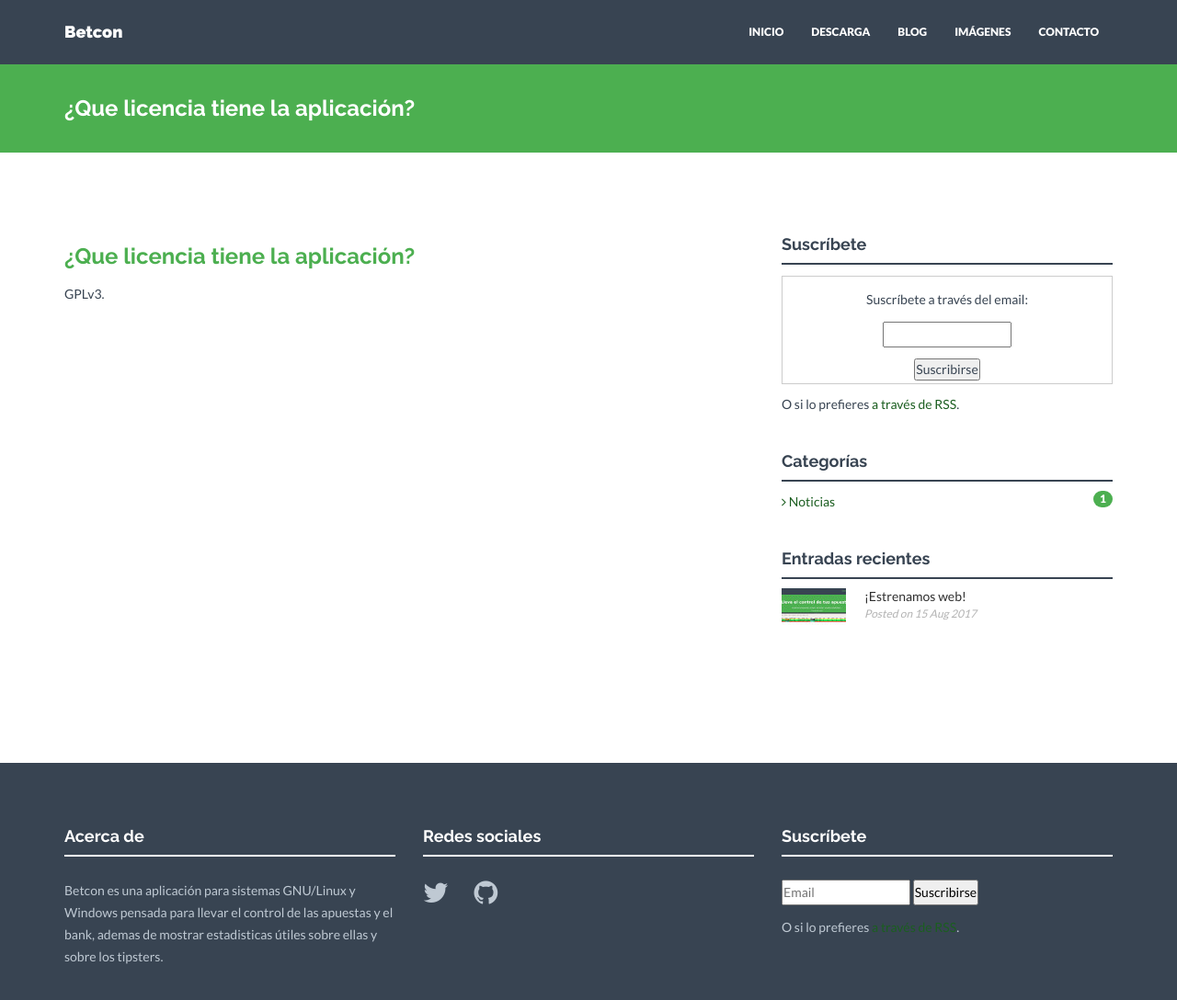
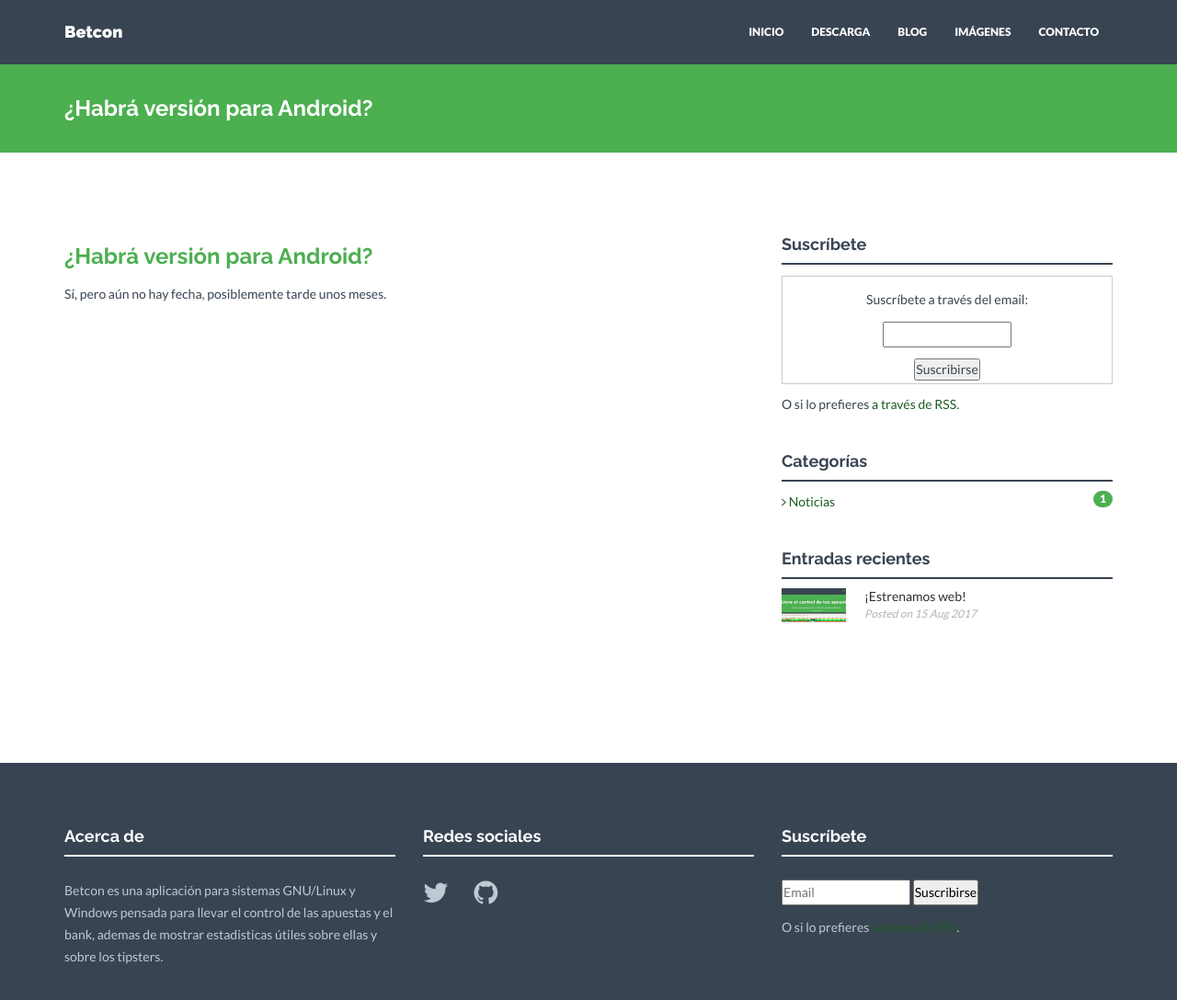
Before and after one commit to soker90/betcon, a Jekyll site: the page built from _posts/question/2017-04-15-licencia.markdown, in a window 1280 px wide and 1125 px high. Shown: the top 1088 px of the window at 92% size. Built offline with Jekyll 4.4.1, drawn with Linux system fonts in a browser that asks for light colours; nearby versions of some CDN libraries.

Commit message:
1. Nueva web

```diff
--- a/_posts/question/2017-04-15-licencia.markdown
+++ b/_posts/question/2017-04-15-licencia.markdown
@@ -1,9 +1,9 @@
 ---
 layout: question
-title:  "¿Que licencia tiene la aplicación?"
-date:   2017-08-15 16:54:46
+title:  "¿Habrá versión para Android?"
+date:   2017-08-16 10:00:00
 author: Eduardo
 categories:
 - question
 ---
-GPLv3.
+Sí, pero aún no hay fecha, posiblemente tarde unos meses.
```
